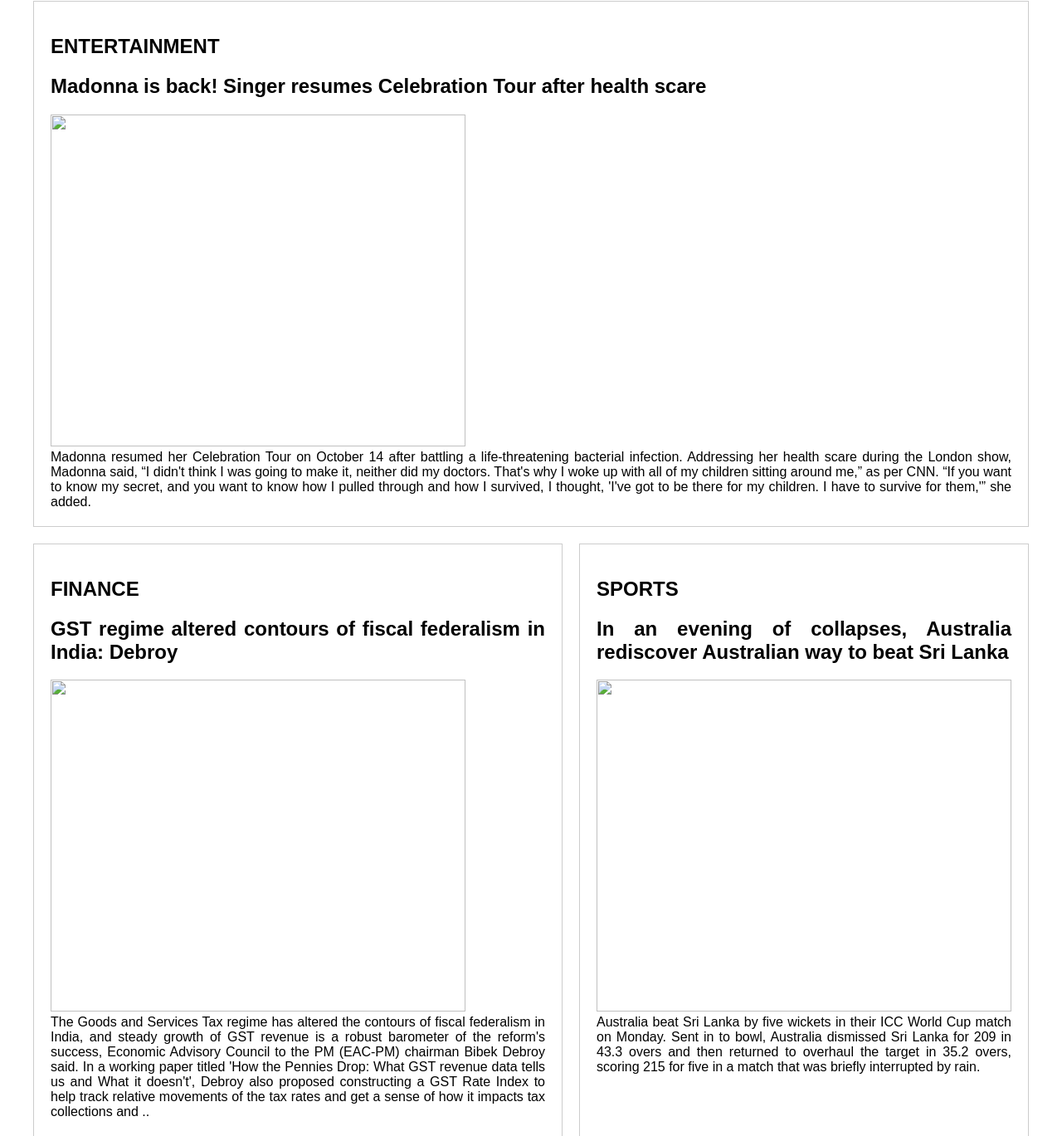
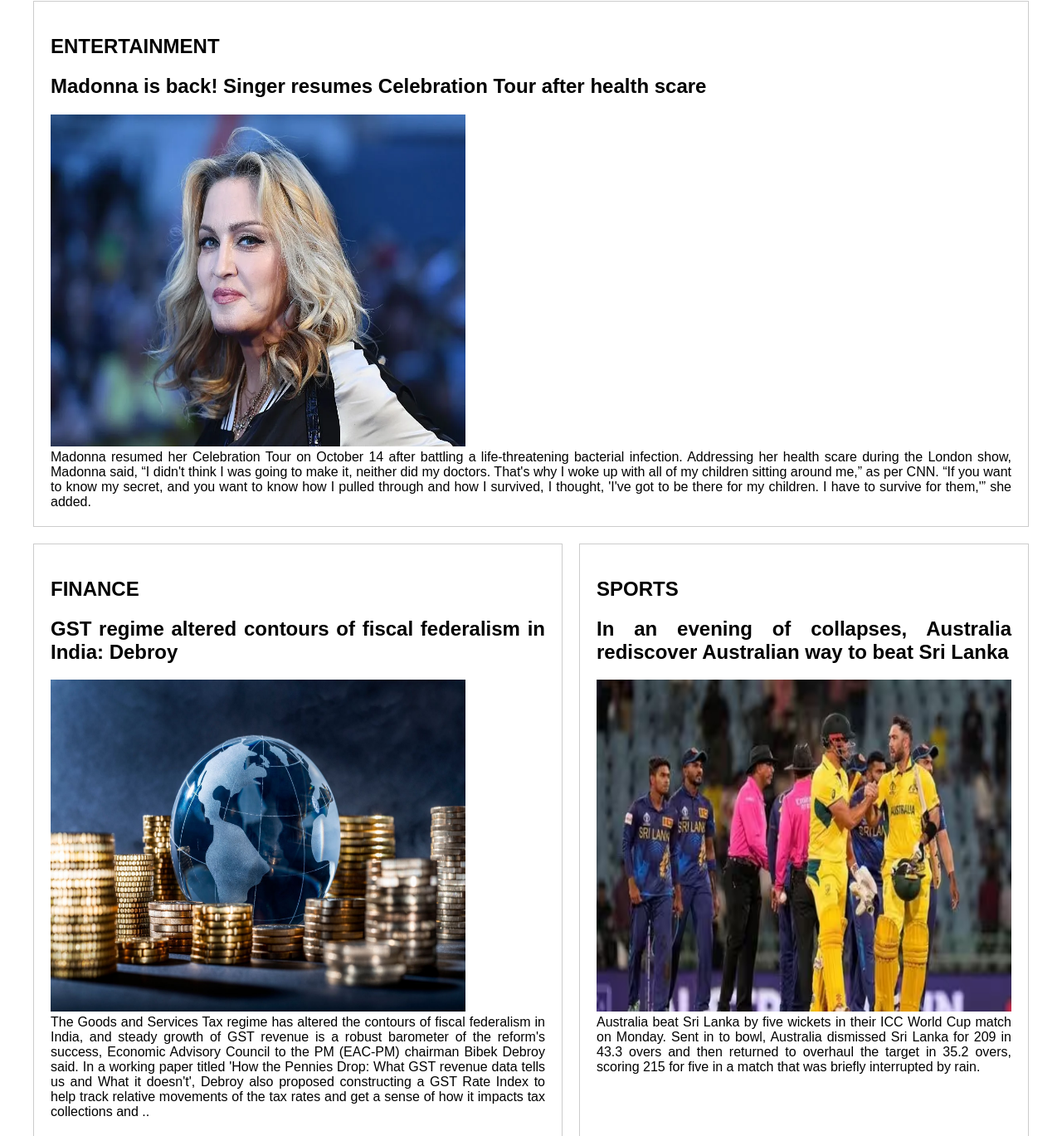
Before and after one commit to shriyapat/Midterm, a plain HTML site: page index.html in a window 1280 px wide. Shown: the part 104-1473 px from the top of the page at 83% size. Drawn offline with Linux system fonts and the light colour scheme.

Commit message:
Update index.html

```diff
--- a/index.html
+++ b/index.html
@@ -24,7 +24,7 @@
             <h2>ENTERTAINMENT</h2>
 
             <h2>Madonna is back! Singer resumes Celebration Tour after health scare</h2>
-            <img src="Downloads/madonna.webp"
+            <img src="madonna.webp"
             width="500"
             height="400" />
             <p>Madonna resumed her Celebration Tour on October 14 after battling a life-threatening bacterial infection. Addressing her health scare during the London show, Madonna said, “I didn't think I was going to make it, neither did my doctors. That's why I woke up with all of my children sitting around me,” as per CNN. “If you want to know my secret, and you want to know how I pulled through and how I survived, I thought, 'I've got to be there for my children. I have to survive for them,'” she added.</p>
@@ -33,7 +33,7 @@
         </article>
         <article class="article">
             <h2> <h2>FINANCE</h2><p> <h2>GST regime altered contours of fiscal federalism in India: Debroy </h2></p>
-            <img src="Downloads/money.jpeg"
+            <img src="money.jpeg"
             width="500"
             height="400" /></h2>
             <p>The Goods and Services Tax regime has altered the contours of fiscal federalism in India, and steady growth of GST revenue is a robust barometer of the reform's success, Economic Advisory Council to the PM (EAC-PM) chairman Bibek Debroy said. In a working paper titled 'How the Pennies Drop: What GST revenue data tells us and What it doesn't', Debroy also proposed constructing a GST Rate Index to help track relative movements of the tax rates and get a sense of how it impacts tax collections and  ..
@@ -43,7 +43,7 @@
         <article class="article">
             <h2>SPORTS</h2>
             <h2>In an evening of collapses, Australia rediscover Australian way to beat Sri Lanka</h2>
-            <img src="Downloads/sports.avif"
+            <img src="sports.avif"
             width="500"
             height="400" /></h2>
             <p>Australia beat Sri Lanka by five wickets in their ICC World Cup match on Monday. Sent in to bowl, Australia dismissed Sri Lanka for 209 in 43.3 overs and then returned to overhaul the target in 35.2 overs, scoring 215 for five in a match that was briefly interrupted by rain.
```
